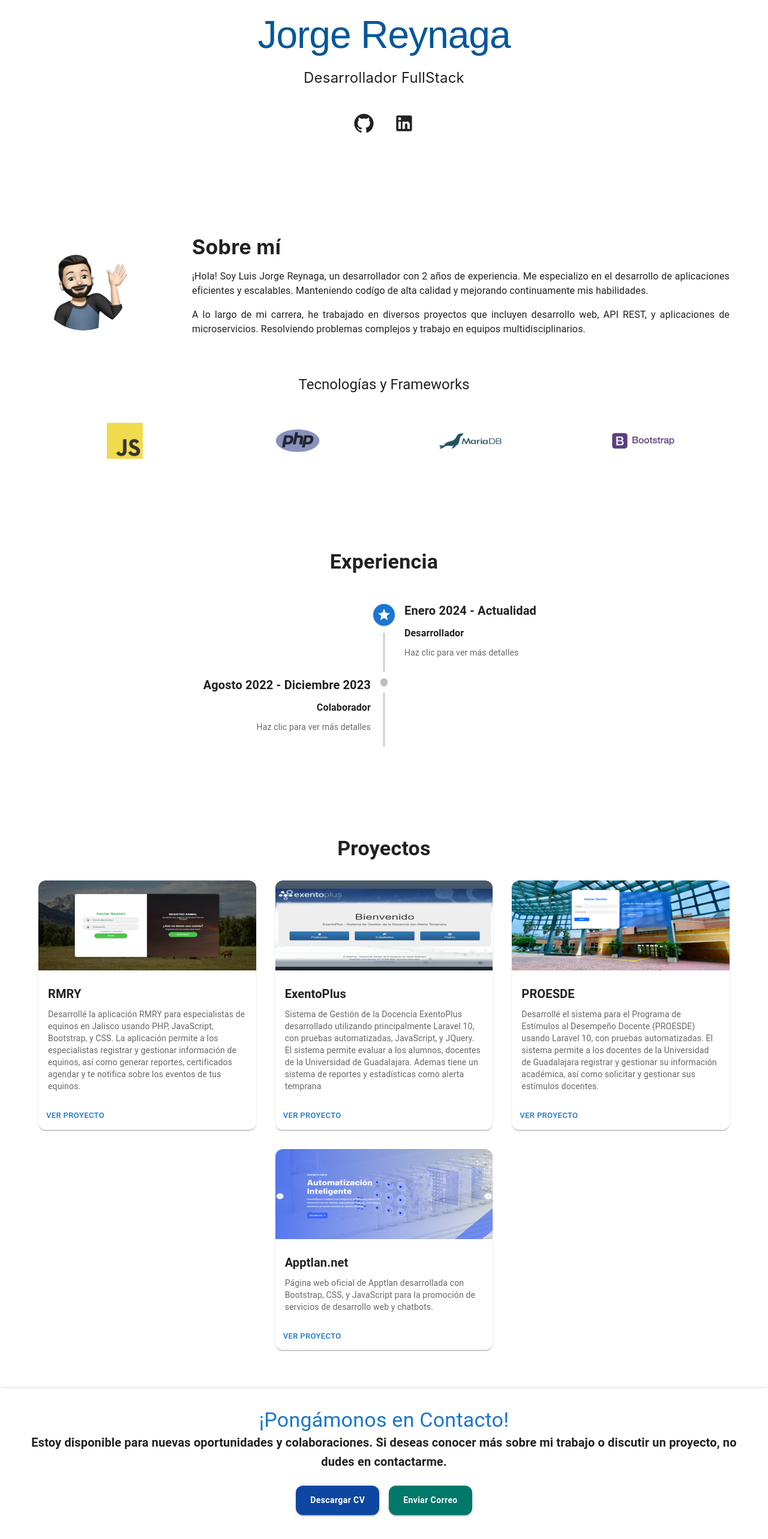
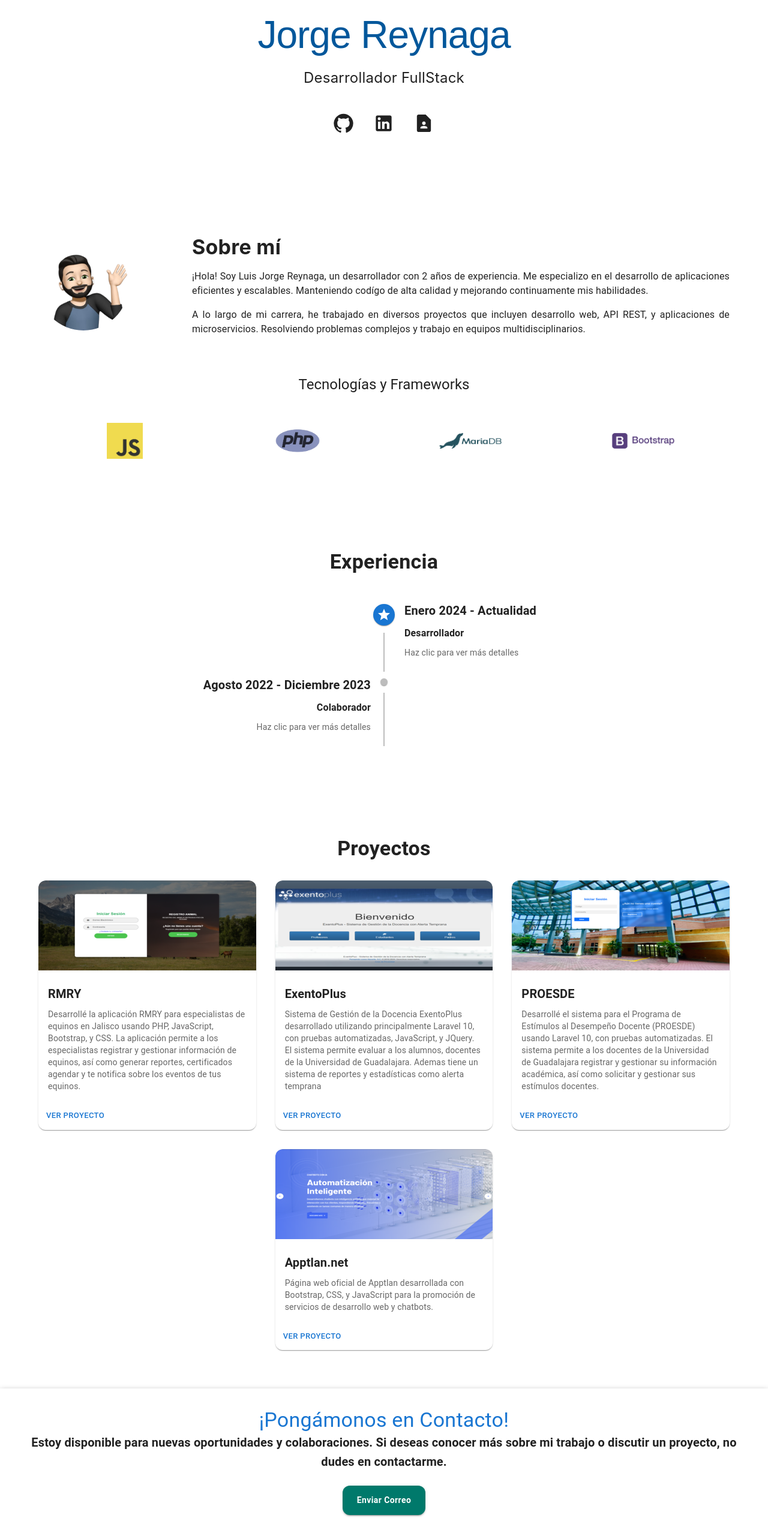
Before and after one commit to Polarking3503/my-portfolio, a React (Create React App) app: page / in a window 1280 px wide. Shown: the part 139-2705 px from the top of the page at 60% size. Built offline with nearby package versions, Linux system fonts and the light colour scheme.

Commit message:
Update Contact component to include a link to download CV

```diff
--- a/src/components/Contact.js
+++ b/src/components/Contact.js
@@ -54,14 +54,7 @@ const Contact = () => {
                 <StyledTypography variant="h6">
                     Estoy disponible para nuevas oportunidades y colaboraciones. Si deseas conocer más sobre mi trabajo o discutir un proyecto, no dudes en contactarme.
                 </StyledTypography>
-                <StyledButton
-                    variant="contained"
-                    colorType="primary"
-                    href="/files/cv-luis-jorge.pdf"
-                    download
-                >
-                    Descargar CV
-                </StyledButton>
+
                 <StyledButton
                     variant="contained"
                     colorType="secondary"
--- a/src/components/Hero.js
+++ b/src/components/Hero.js
@@ -7,6 +7,7 @@ import Typography from "@mui/material/Typography";
 import IconButton from "@mui/material/IconButton";
 import GitHubIcon from "@mui/icons-material/GitHub";
 import LinkedInIcon from "@mui/icons-material/LinkedIn";
+import ContactPageIcon from '@mui/icons-material/ContactPage';
 
 export default function Hero() {
   return (
@@ -79,6 +80,16 @@ export default function Hero() {
             >
               <LinkedInIcon fontSize="large" />
             </IconButton>
+            <IconButton
+              aria-label="CV"
+              component="a"
+              href="/files/cv-luis-jorge.pdf"
+              download
+              rel="noopener noreferrer"
+              sx={{ color: "text.primary" }}
+            >
+              <ContactPageIcon fontSize="large" />
+            </IconButton>
           </Stack>
         </Stack>
       </Container>
```
Also changed, not shown: 1 other file (tests, documents, lock files or other folders).
